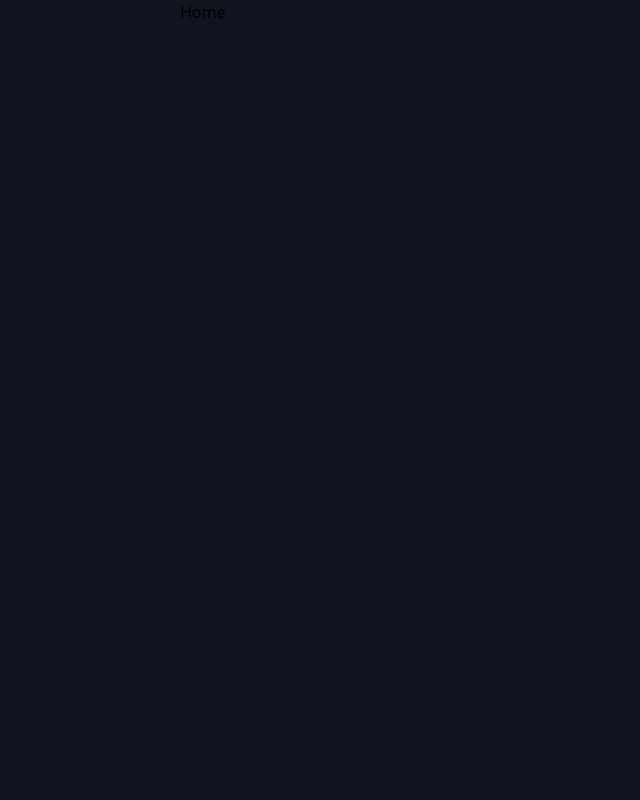
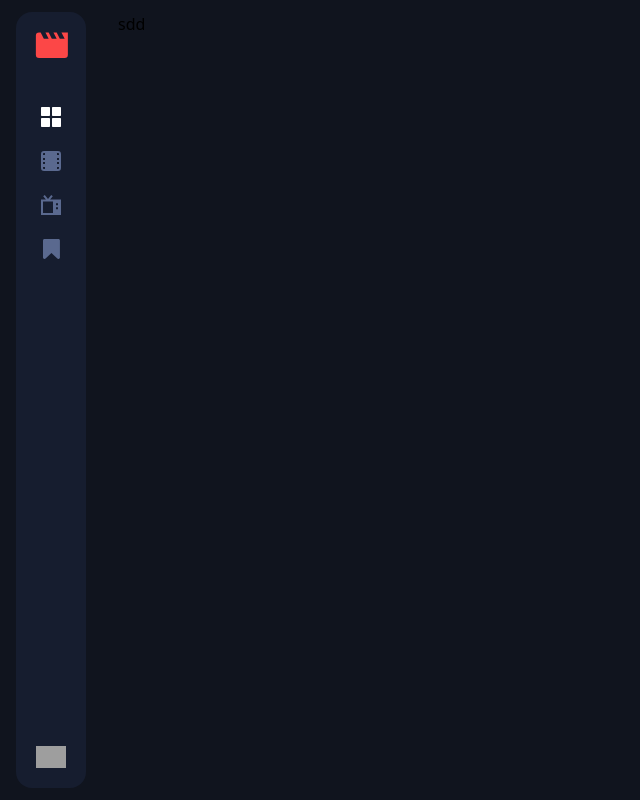
Before and after one commit to BigDahn/Entertainment-web-app, a React (Vite) app: page /home in a window 1280 px wide. Shown: the whole page, without its empty margins (0-640 px from the left). Built offline with nearby package versions, Linux system fonts and the light colour scheme; grey boxes are pictures that could not be loaded.

Commit message:
first commit

```diff
--- a/src/App.jsx
+++ b/src/App.jsx
@@ -20,9 +20,9 @@ function App() {
             <Route path="/:name" element={<Movies />} />
             <Route path="series" element={<Series />} />
             <Route path="bookmarked" element={<BookMarked />} />
-            <Route path="login" element={<Login />} />
-            <Route path="signup" element={<Signup />} />
           </Route>
+          <Route path="login" element={<Login />} />
+          <Route path="signup" element={<Signup />} />
         </Routes>
       </BrowserRouter>
     </div>
--- a/src/Pages/Auth/Login.jsx
+++ b/src/Pages/Auth/Login.jsx
@@ -1,27 +1,34 @@
 import React from "react";
+import { Link, useNavigate } from "react-router-dom";
+import Home from "../Home/Home";
 
 function Login() {
+  const navigate = useNavigate();
   return (
-    <div className="flex flex-col gap-[5rem] items-center justify-center w-full   m-auto h-full ">
+    <div className="flex flex-col gap-[4rem] items-center justify-center max-w-[100vh]   m-auto h-[100vh] ">
       <img src="/assets/logo.svg" />
-      <form className="flex-col flex gap-5 bg-[#161D2F] w-[36%] px-6 py-[2rem]  rounded-lg">
-        <h2 className="text-white font-bold text-3xl ">Login</h2>
+      <form className="flex-col flex gap-5 bg-[#161D2F] w-[46%] px-6 py-[2rem]  rounded-lg">
+        <h2 className="text-white font-light  text-[32px] font-Outfit">
+          Login
+        </h2>
         <input
           type="text"
           name="email"
           placeholder="Email address"
-          className="border-b  border-gray-200 active:outline-none outline-none text-white focus:text-red-500 cuso"
+          className="border-b  border-gray-200 active:outline-none outline-none text-white font-Outfit text-[15px] font-light focus:text-red-500 cuso"
         />
         <input
           type="text"
           name="password"
           placeholder="Password"
-          className="border-b  border-gray-200 active:outline-none outline-none"
+          className="border-b  border-gray-200 active:outline-none outline-none font-Outfit text-[15px] font-light text-white"
         />
-        <button className="bg-[#FC4747] px-3 py-2 rounded-md text-white">
+
+        <button className="bg-[#FC4747] px-3 py-2 rounded-md text-white font-Outfit font-light text-[15px] w-full" onClick={()=>navigate("/home")}>
           Login to your account
         </button>
-        <h5 className="flex gap-2 text-center items-center justify-center text-white">
+
+        <h5 className="flex gap-2 text-center items-center justify-center text-white font-Outfit text-[15px]">
           Don't have an account?
           <span className="text-[#FC4747]">Sign up</span>
         </h5>
--- a/src/Pages/Auth/Signup.jsx
+++ b/src/Pages/Auth/Signup.jsx
@@ -1,35 +1,44 @@
 import React from "react";
+import { useNavigate } from "react-router-dom";
 
 function Signup() {
+  const navigate = useNavigate();
   return (
-    <div className="flex flex-col gap-[5rem] items-center justify-center w-full   m-auto h-full ">
+    <div className="flex flex-col gap-[5rem] items-center justify-center max-w-[100vh]   m-auto h-[100vh] ">
       <img src="/assets/logo.svg" />
-      <form className="flex-col flex gap-5 bg-[#161D2F] w-[36%] px-6 py-[2rem]  rounded-lg">
-        <h2 className="text-white font-bold text-3xl ">Sign Up</h2>
+      <form className="flex-col flex gap-5 bg-[#161D2F] w-[46%] px-6 py-[2rem]  rounded-lg">
+        <h2 className="text-white font-light text-[32px] font-Outfit ">
+          Sign Up
+        </h2>
         <input
           type="text"
           name="email"
           placeholder="Email address"
-          className="border-b  border-gray-200 active:outline-none outline-none text-white focus:text-red-500 cuso"
+          className="border-b  border-gray-200 active:outline-none outline-none text-white focus:text-red-500 font-Outfit font-light text-[15px] "
         />
         <input
           type="text"
           name="password"
           placeholder="Password"
-          className="border-b  border-gray-200 active:outline-none outline-none"
+          className="border-b  border-gray-200 active:outline-none outline-none font-Outfit font-light text-[15px] text-white"
         />
         <input
           type="text"
           name="Repeat password"
           placeholder="Repeat Password"
-          className="border-b  border-gray-200 active:outline-none outline-none"
+          className="border-b  border-gray-200 active:outline-none outline-none font-Outfit font-light text-[15px] text-white"
         />
-        <button className="bg-[#FC4747] px-3 py-2 rounded-md text-white">
+        <button
+          className="bg-[#FC4747] px-3 py-2 rounded-md text-white font-Outfit font-light text-[15px]"
+          onClick={() => navigate("/login")}
+        >
           Create an account
         </button>
-        <h5 className="flex gap-2 text-center items-center justify-center text-white">
+        <h5 className="flex gap-2 text-center items-center justify-center text-white font-Outfit text-[15px] font-light">
           Already have an account?
-          <span className="text-[#FC4747]">Login</span>
+          <span className="text-[#FC4747]" onClick={() => navigate("/login")}>
+            Login
+          </span>
         </h5>
       </form>
     </div>
--- a/src/Pages/Home/Home.jsx
+++ b/src/Pages/Home/Home.jsx
@@ -1,7 +1,7 @@
 import React from "react";
 
 function Home() {
-  return <div>Home</div>;
+  return <div>sdd</div>;
 }
 
 export default Home;
--- a/src/index.css
+++ b/src/index.css
@@ -1,6 +1,11 @@
+@import url('https://fonts.googleapis.com/css2?family=Outfit:wght@100..900&display=swap');
 @import "tailwindcss";
 
 
 body{
     background-color: #10141E;
 }
+
+@theme {
+    --font-Outfit: "Outfit", "sans serif"
+}
--- a/src/ui/AppLayout.jsx
+++ b/src/ui/AppLayout.jsx
@@ -1,10 +1,14 @@
 import React from "react";
 import { Outlet } from "react-router-dom";
+import Sidebar from "./Sidebar";
 
 function AppLayout() {
   return (
-    <div className="h-[100vh] max-w-[60rem] m-auto px-5">
-      <Outlet />
+    <div className="grid grid-cols-[70px_1fr] grid-rows-[auto_1fr] gap-3 m-auto h-[100vh] py-3 px-4">
+      <Sidebar />
+      <div className="px-5 max-w-[120rem]   ">
+        <Outlet />
+      </div>
     </div>
   );
 }
--- /dev/null
+++ b/src/ui/NavLinks.jsx
@@ -0,0 +1,57 @@
+import { NavLink } from "react-router-dom";
+function NavLinks() {
+  return (
+    <div className="flex flex-col gap-6 items-center">
+      <NavLink
+        to="home"
+        style={({ isActive }) => {
+          return {
+            fill: isActive ? "#FFFFFF" : "#5A698F",
+          };
+        }}
+      >
+        <svg width="20" height="20" xmlns="http://www.w3.org/2000/svg">
+          <path d="M8 0H1C.4 0 0 .4 0 1v7c0 .6.4 1 1 1h7c.6 0 1-.4 1-1V1c0-.6-.4-1-1-1Zm0 11H1c-.6 0-1 .4-1 1v7c0 .6.4 1 1 1h7c.6 0 1-.4 1-1v-7c0-.6-.4-1-1-1ZM19 0h-7c-.6 0-1 .4-1 1v7c0 .6.4 1 1 1h7c.6 0 1-.4 1-1V1c0-.6-.4-1-1-1Zm0 11h-7c-.6 0-1 .4-1 1v7c0 .6.4 1 1 1h7c.6 0 1-.4 1-1v-7c0-.6-.4-1-1-1Z" />
+        </svg>
+      </NavLink>
+      <NavLink
+        to="movies"
+        style={({ isActive }) => {
+          return {
+            fill: isActive ? "#FFFFFF" : "#5A698F",
+          };
+        }}
+      >
+        <svg width="20" height="20" xmlns="http://www.w3.org/2000/svg">
+          <path d="M16.956 0H3.044A3.044 3.044 0 0 0 0 3.044v13.912A3.044 3.044 0 0 0 3.044 20h13.912A3.044 3.044 0 0 0 20 16.956V3.044A3.044 3.044 0 0 0 16.956 0ZM4 9H2V7h2v2Zm-2 2h2v2H2v-2Zm16-2h-2V7h2v2Zm-2 2h2v2h-2v-2Zm2-8.26V4h-2V2h1.26a.74.74 0 0 1 .74.74ZM2.74 2H4v2H2V2.74A.74.74 0 0 1 2.74 2ZM2 17.26V16h2v2H2.74a.74.74 0 0 1-.74-.74Zm16 0a.74.74 0 0 1-.74.74H16v-2h2v1.26Z" />
+        </svg>
+      </NavLink>
+      <NavLink
+        to="series"
+        style={({ isActive }) => {
+          return {
+            fill: isActive ? "#FFFFFF" : "#5A698F",
+          };
+        }}
+      >
+        <svg width="20" height="20" xmlns="http://www.w3.org/2000/svg">
+          <path d="M20 4.481H9.08l2.7-3.278L10.22 0 7 3.909 3.78.029 2.22 1.203l2.7 3.278H0V20h20V4.481Zm-8 13.58H2V6.42h10v11.64Zm5-3.88h-2v-1.94h2v1.94Zm0-3.88h-2V8.36h2v1.94Z" />
+        </svg>
+      </NavLink>
+      <NavLink
+        to="bookmarked"
+        style={({ isActive }) => {
+          return {
+            fill: isActive ? "#FFFFFF" : "#5A698F",
+          };
+        }}
+      >
+        <svg width="17" height="20" xmlns="http://www.w3.org/2000/svg">
+          <path d="M15.387 0c.202 0 .396.04.581.119.291.115.522.295.694.542.172.247.258.52.258.82v17.038c0 .3-.086.573-.258.82a1.49 1.49 0 0 1-.694.542 1.49 1.49 0 0 1-.581.106c-.423 0-.79-.141-1.098-.423L8.46 13.959l-5.83 5.605c-.317.29-.682.436-1.097.436-.202 0-.396-.04-.581-.119a1.49 1.49 0 0 1-.694-.542A1.402 1.402 0 0 1 0 18.52V1.481c0-.3.086-.573.258-.82A1.49 1.49 0 0 1 .952.119C1.137.039 1.33 0 1.533 0h13.854Z" />
+        </svg>
+      </NavLink>
+    </div>
+  );
+}
+
+export default NavLinks;
--- /dev/null
+++ b/src/ui/Sidebar.jsx
@@ -0,0 +1,17 @@
+import NavLinks from "./NavLinks";
+
+function Sidebar() {
+  return (
+    <div className="bg-[#161D2F] row-[1_/-1] rounded-2xl flex flex-col items-center py-5 justify-between h-full  ">
+      <div className="flex-col flex gap-[3rem]">
+        <img src="/assets/logo.svg" />
+        <NavLinks />
+      </div>
+      <div className=" w-[30px] flex items-center ">
+        <img src="/assets/image-avatar.png" />
+      </div>
+    </div>
+  );
+}
+
+export default Sidebar;
```
